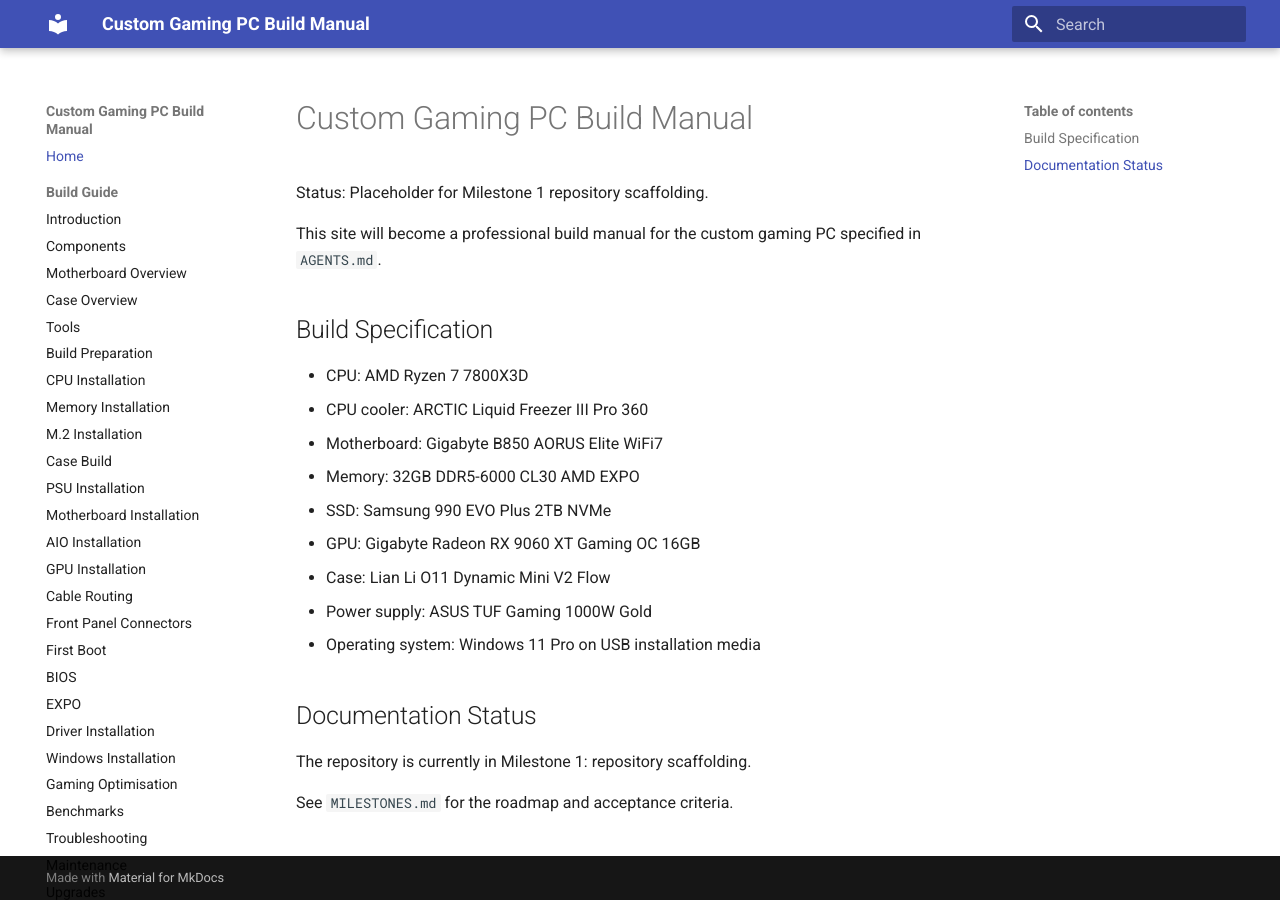
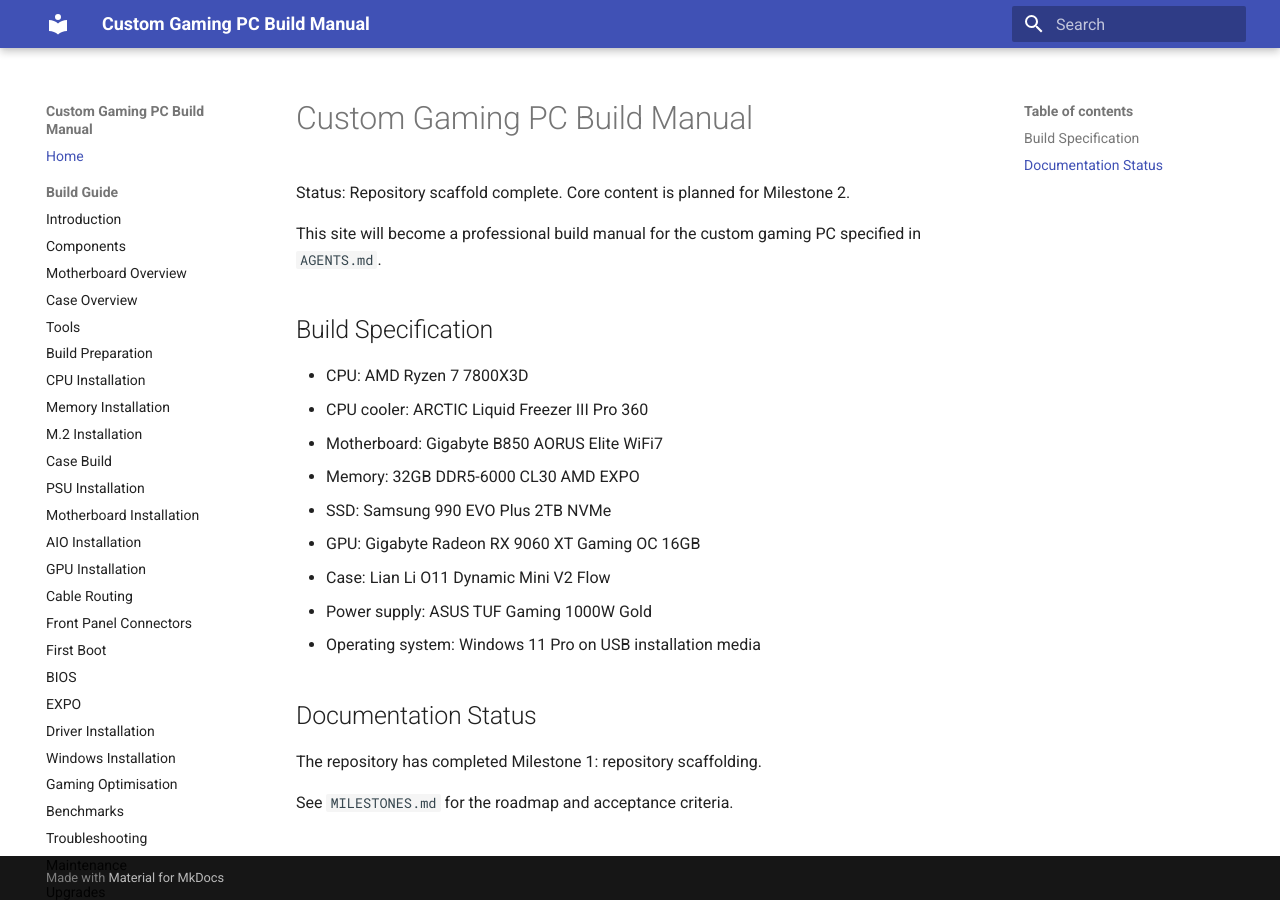
Before and after one commit to t3lstar/PC-Build, an MkDocs documentation site: the page built from docs/index.md, in a window 1280 px wide. Built offline with MkDocs 1.6.1 and Material for MkDocs 9.7.7, drawn with Linux system fonts in a browser that asks for light colours.

Commit message:
Update completed scaffold status text

```diff
--- a/docs/index.md
+++ b/docs/index.md
@@ -1,6 +1,6 @@
 # Custom Gaming PC Build Manual
 
-Status: Placeholder for Milestone 1 repository scaffolding.
+Status: Repository scaffold complete. Core content is planned for Milestone 2.
 
 This site will become a professional build manual for the custom gaming PC specified in `AGENTS.md`.
 
@@ -18,6 +18,6 @@
 
 ## Documentation Status
 
-The repository is currently in Milestone 1: repository scaffolding.
+The repository has completed Milestone 1: repository scaffolding.
 
 See `MILESTONES.md` for the roadmap and acceptance criteria.
```
Also changed, not shown: docs/appendix/publishing.md (+1 -1 lines).
